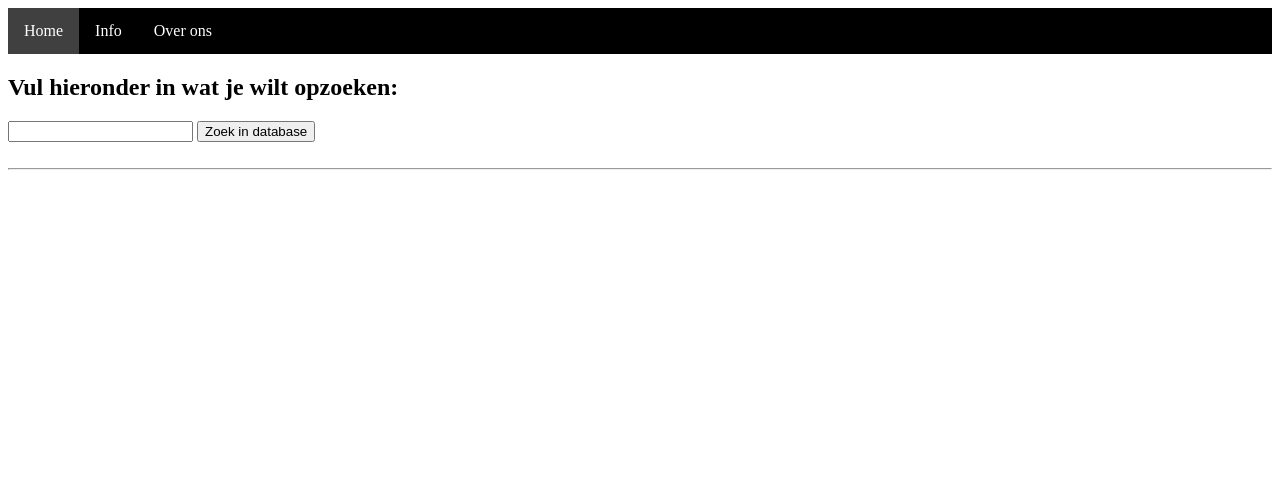
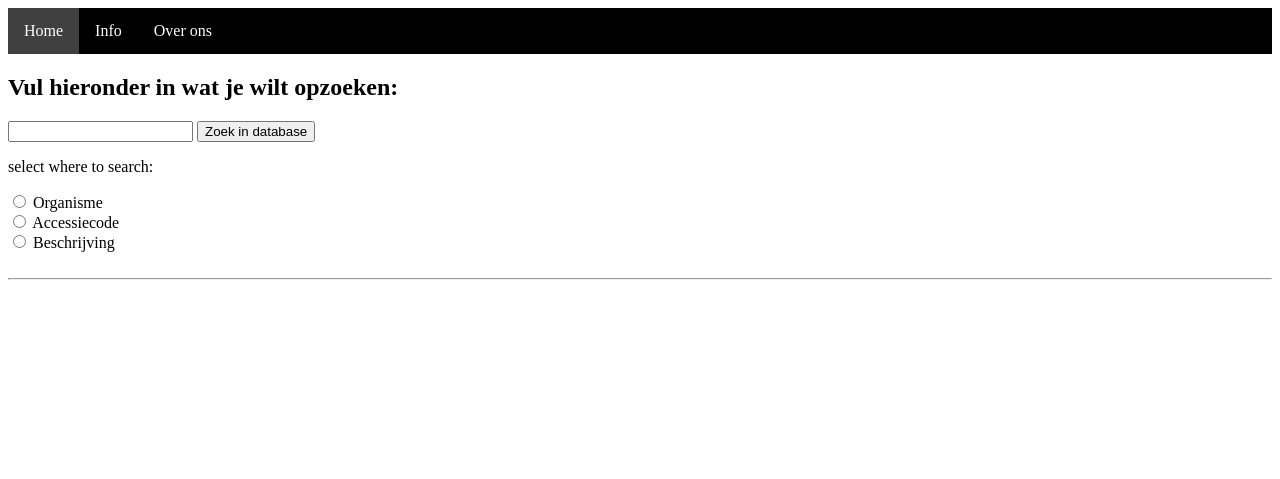
Before and after one commit to HugoCol/AzureFlaskAppCourse4, a Flask app: page / in a window 1280 px wide. Shown: the top 479 px of the page. Run offline with Flask 2, Linux system fonts and the light colour scheme.

Commit message:
search opties

```diff
--- a/app.py
+++ b/app.py
@@ -24,11 +24,23 @@ db = "iaoqi"
 def database():
     if request.method == "POST":
         resultatenlijst = []
+
+        buttonselect = request.form.get("selection","")
+
+        print(buttonselect)
         zoekopdracht = request.form.get("zoek", "")
+        if buttonselect == 'organisme':
+            column = 'naam_organismenaam'
+
+        elif buttonselect == 'eiwit':
+            column = 'description'
+
+        elif buttonselect == 'accesiecode':
+            column = 'accessiecode'
 
         conn = mysql.connector.connect(host=host,user=user,password=password,db=db)
         cursor = conn.cursor()
-        query = "select * from eiwit where description like \"%" + zoekopdracht \
+        query = "select * from " + buttonselect + " where "+ column + " like \"%" + zoekopdracht \
                 + "%\""
         cursor.execute(query)
 
--- a/templates/home.html
+++ b/templates/home.html
@@ -15,6 +15,16 @@
         <form action="{{ url_for('database') }}" method="post">
             <input type = "text" name= "zoek" />
             <input type = "submit" value="Zoek in database" >
+              <p>select where to search:</p>
+
+          <input type="radio" id="organisme" name="selection" value="organisme">
+          <label for="organisme">Organisme</label><br>
+
+          <input type="radio" id="eiwit" name="selection" value="eiwit">
+          <label for="eiwit">Accessiecode</label><br>
+
+          <input type="radio" id="eiwit" name="selection" value="eiwit">
+          <label for="description">Beschrijving</label>
         </form>
         <br><hr>
         <p>{{ resultatentextrange }}</p>
```
